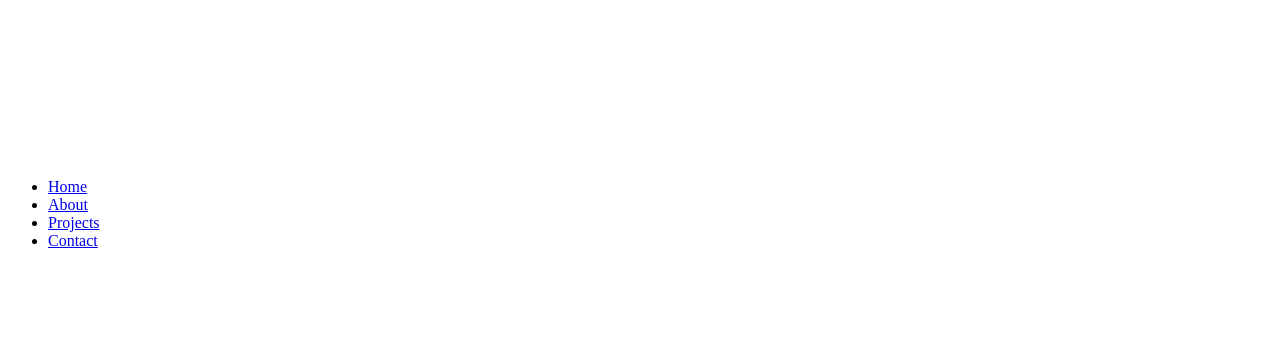
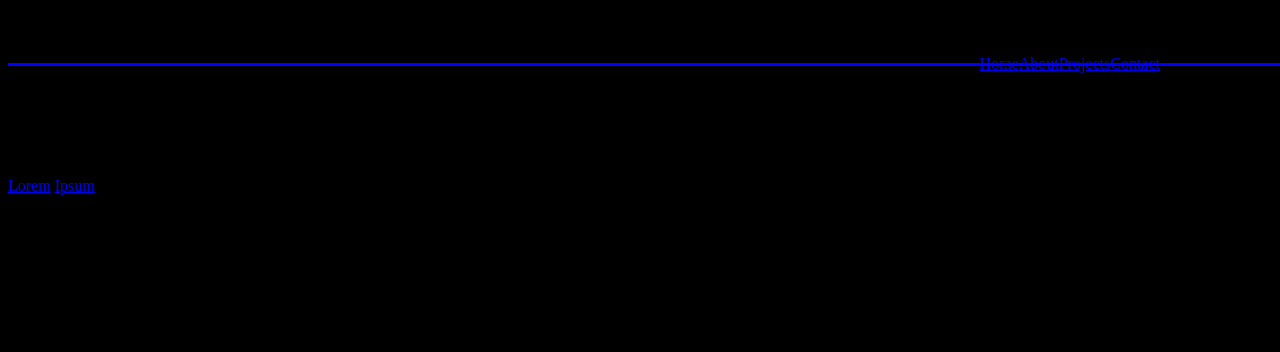
Before and after one commit to varev-dev/form-save-reuse, a website with bundled scripts: page public/index.html in a window 1280 px wide. Built offline with nearby package versions, Linux system fonts and the light colour scheme; files whose address does not match are found by name.

Commit message:
create nav bar, style with flex box

```diff
--- a/public/index.html
+++ b/public/index.html
@@ -3,18 +3,38 @@
 <head>
     <meta charset="UTF-8">
     <title>Hobby</title>
+    <link rel="stylesheet" type="text/css" href="styles/reset.css"/>
     <link rel="stylesheet" type="text/css" href="styles/style.css"/>
     <script src="../dist/index.js" defer></script>
 </head>
 <body>
     <nav>
          <svg></svg>
-         <ul>
+         <ul class="menu">
              <li><a href="#">Home</a></li>
              <li><a href="#">About</a></li>
-             <li><a href="#">Projects</a></li>
+             <li>
+                 <a href="#">Projects</a>
+                 <ul class="dropdown">
+                     <li><a href="#">Mock Ups</a></li>
+                     <li><a href="#">Apps</a></li>
+                 </ul>
+             </li>
              <li><a href="#">Contact</a></li>
          </ul>
     </nav>
+    <header>
+        <div class="content">
+            <div class="text">
+                <h1>Lorem Ipsum</h1>
+                <h3>Lorem ipsum dolor sit amet, consectetur adipiscing elit. Sed faucibus tortor vitae eros scelerisque malesuada.</h3>
+                <div class="references">
+                    <a href="#" class="glass button">Lorem</a>
+                    <a href="#" class="glass button">Ipsum</a>
+                </div>
+            </div>
+            <svg></svg>
+        </div>
+    </header>
 </body>
 </html>
--- a/public/styles/style.css
+++ b/public/styles/style.css
@@ -0,0 +1,51 @@
+body {
+    background-color: #000000;
+    display: flex;
+    flex-direction: column;
+    min-height: 100vh;
+}
+
+nav {
+    box-sizing: border-box;
+    padding: 20px 10vw;
+    width: 100vw;
+    height: 7em;
+    position: fixed;
+    display: flex;
+    flex-direction: row;
+    justify-content: space-between;
+    align-items: center;
+}
+
+nav:after {
+    position: absolute;
+    left: 0;
+    display: inline-block;
+    content: ' ';
+    width: 100vw;
+    height: 3px;
+    background-color: blue;
+}
+
+.menu {
+
+    display: flex;
+    flex-direction: row;
+
+
+}
+
+.menu:hover .dropdown, .menu:focus .dropdown{
+    display: flex;
+}
+
+.dropdown {
+    display: none;
+    flex-direction: column;
+    align-items: center;
+    justify-content: center;
+}
+
+header {
+    margin-top: 3rem;
+}
```
